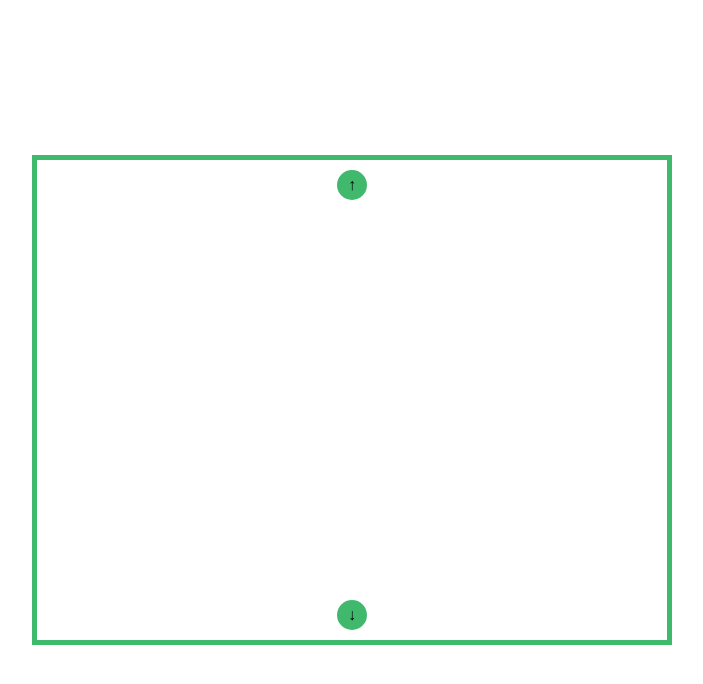
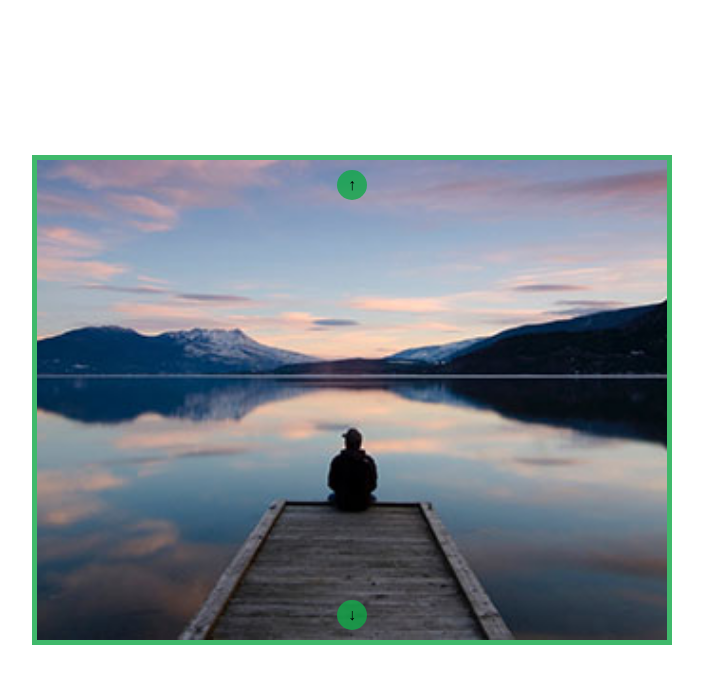
Before and after one commit to diegoG82/js-array-carousel, a plain HTML site: page index.html in a window 1280 px wide. Shown: the whole page, without its empty margins (288-991 px from the left). Drawn offline with Linux system fonts and the light colour scheme.

Commit message:
Inserita immagine statica

```diff
--- a/css/style.css
+++ b/css/style.css
@@ -32,10 +32,6 @@ img {
   height: 100%;
 }
 
-.item{
-    display: none;
-    height:100%
-}
 
 .item img{
     width:100%;
--- a/index.html
+++ b/index.html
@@ -27,6 +27,6 @@
     </div>
 
     <!-- script js    -->
-    <script src="/script/script.js"></script>
+    <script src="js/script.js"></script>
   </body>
 </html>
--- a/script/script.js
+++ b/js/script.js
@@ -1,4 +1,4 @@
-// **Consegna:**
+    // **Consegna:**
 // Dato un array contenente una lista di cinque immagini, creare un carosello come nello screenshot allegato.
 // **MILESTONE 1**
 // Per prima cosa, creiamo il markup statico: costruiamo il container e inseriamo un'immagine grande al centro: avremo così la struttura base e gli stili pronti per poterci poi concentrare solamente sull'aspetto logico.
@@ -8,3 +8,30 @@
 // Al termine di questa fase ci ritroveremo con lo stesso slider stilato nella milestone 1, ma costruito dinamicamente attraverso JavaScript.
 // **MILESTONE 3**
 // Al click dell'utente sulle frecce, il programma cambierà l’immagine attiva, che quindi verrà visualizzata al posto della precedente.
+
+// Input
+// Creo Array delle immagini
+
+const images = [
+  "img/01.jpg",
+  "img/02.jpg",
+  "img/03.jpg",
+  "img/04.jpg",
+  "img/05.jpg",
+];
+
+// inserisco immagini
+
+const item = document.querySelector('.slider-items');
+
+for (let i = 0; i < images.length; i++){
+    const currentImg = images[i];
+    const sliderItems =  `<div class="item"><img src="${currentImg}"></div>`;
+    item.innerHTML += sliderItems;
+}
+
+const itemArray = document.getElementsByClassName("item");
+
+let firstImage = 0;
+
+itemArray[firstImage].classList.add("active");
```
